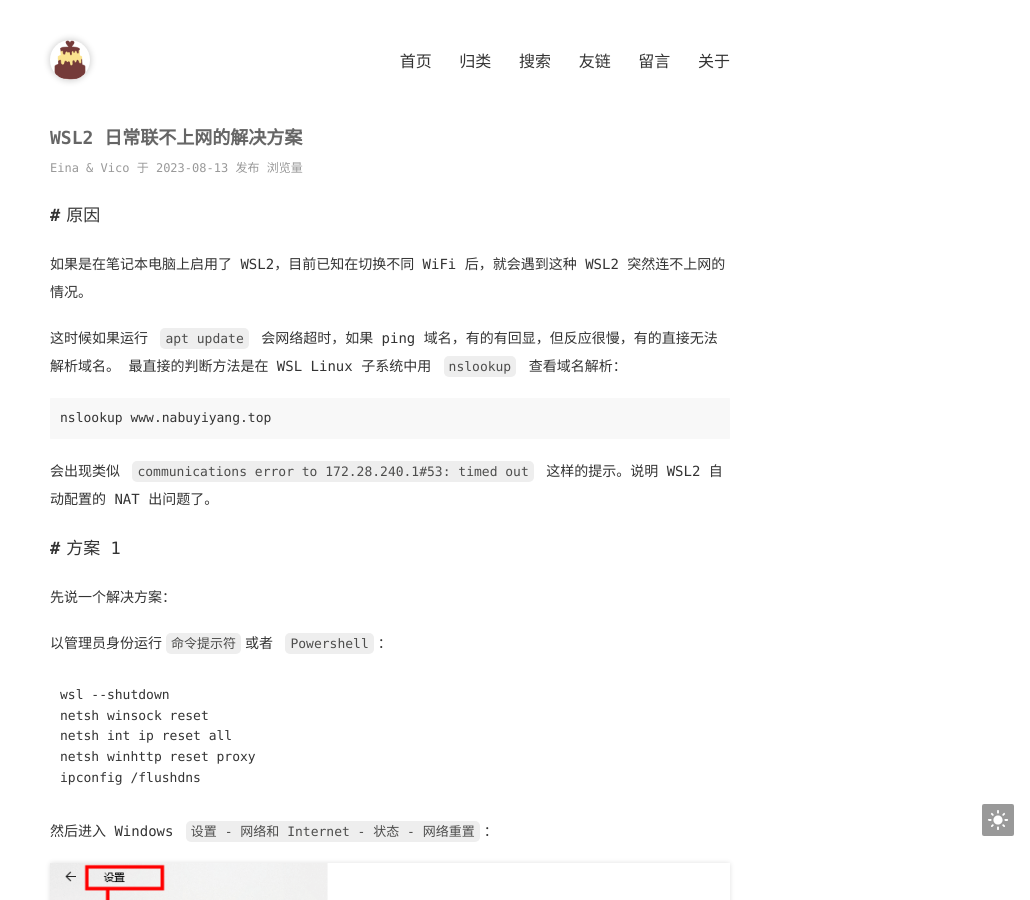
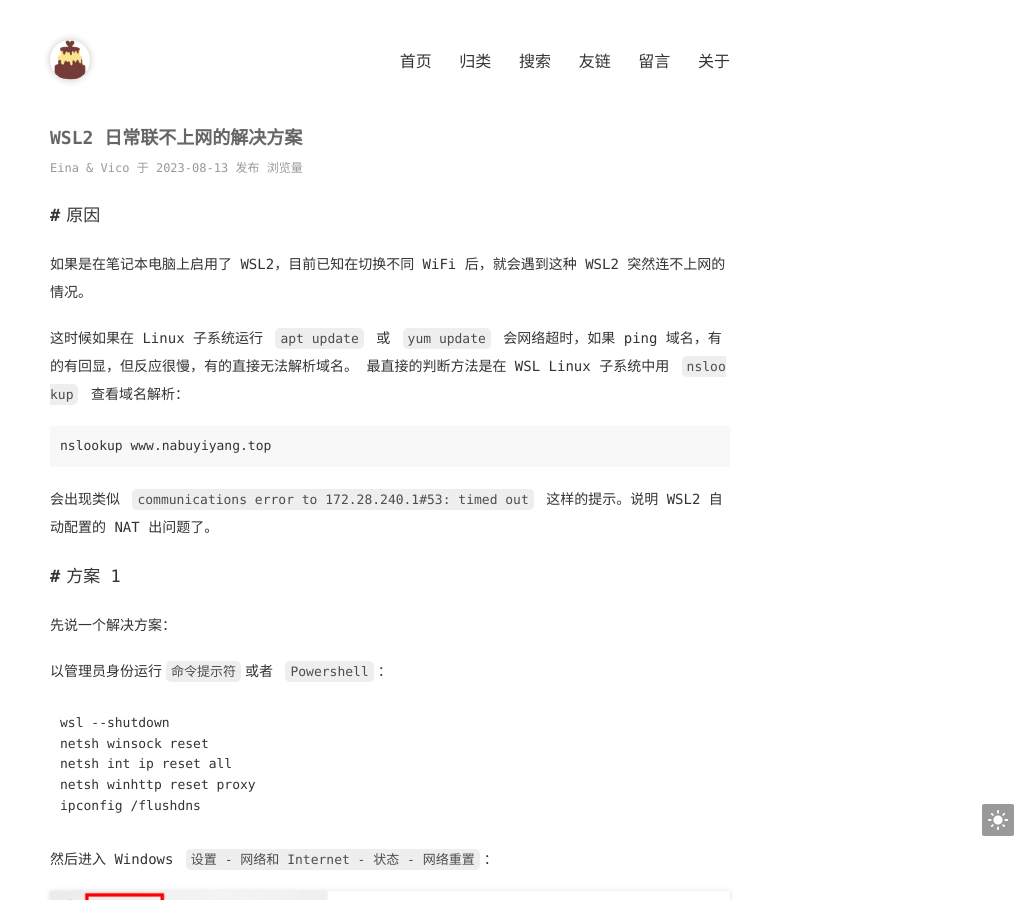
Before and after one commit to nksmiles/nksmiles.github.io, a Jekyll site: the page built from _posts/2023-08-13-solutions-for-wsl2-network-disconnection.md, in a window 1280 px wide and 900 px high. Shown: the whole window, without its empty margins (250-1280 px from the left). Built offline with Jekyll 4.4.1, drawn with Linux system fonts in a browser that asks for light colours; comment, search, counter and statistics services are not loaded.

Commit message:
Update 2023-08-13-solutions-for-wsl2-network-disconnection.md

````diff
--- a/_posts/2023-08-13-solutions-for-wsl2-network-disconnection.md
+++ b/_posts/2023-08-13-solutions-for-wsl2-network-disconnection.md
@@ -8,7 +8,7 @@ categories: [WSL2,Windows,Linux]
 
 如果是在笔记本电脑上启用了 WSL2，目前已知在切换不同 WiFi 后，就会遇到这种 WSL2 突然连不上网的情况。
 
-这时候如果运行 `apt update` 会网络超时，如果 ping 域名，有的有回显，但反应很慢，有的直接无法解析域名。
+这时候如果在 Linux 子系统运行 `apt update` 或 `yum update` 会网络超时，如果 ping 域名，有的有回显，但反应很慢，有的直接无法解析域名。
 最直接的判断方法是在 WSL Linux 子系统中用 `nslookup` 查看域名解析：
 ```bash
 nslookup www.nabuyiyang.top
````
